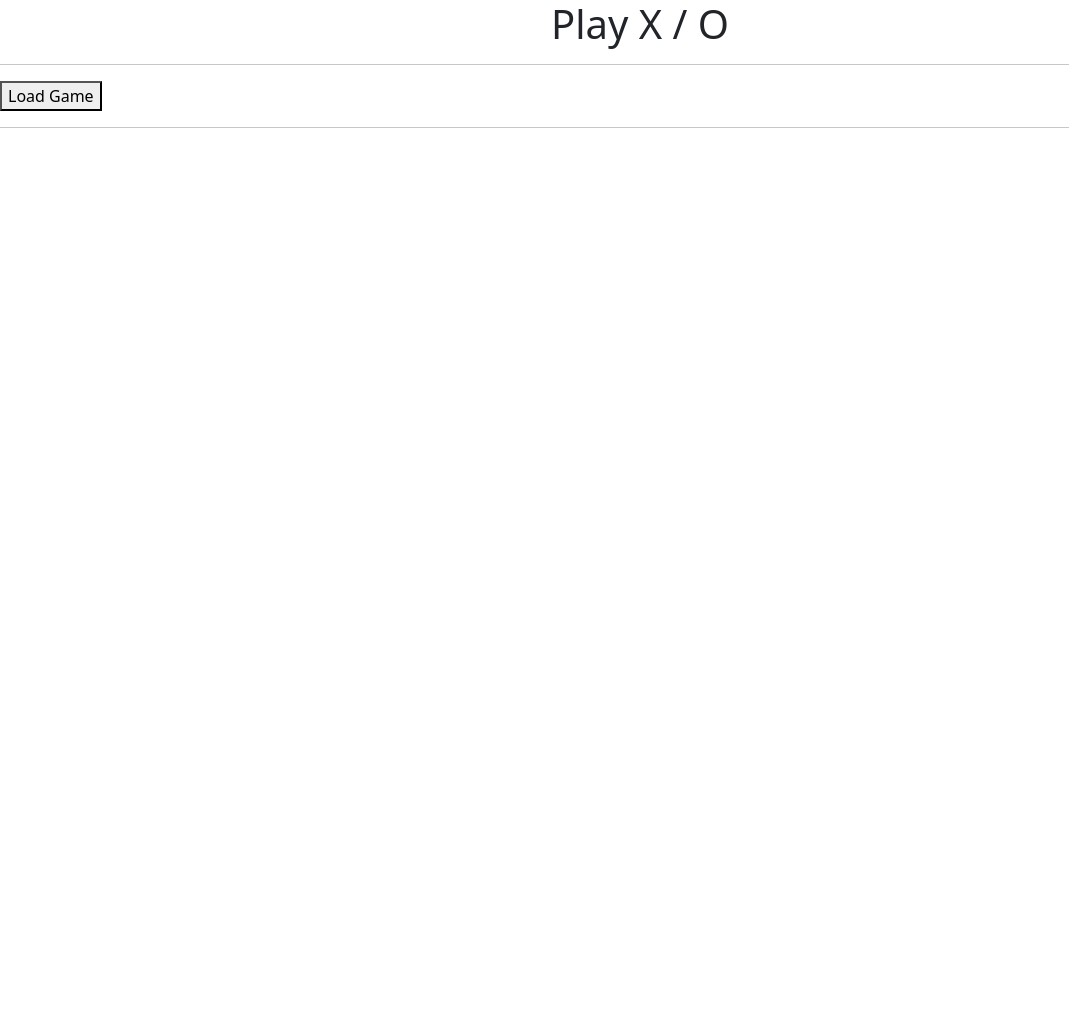
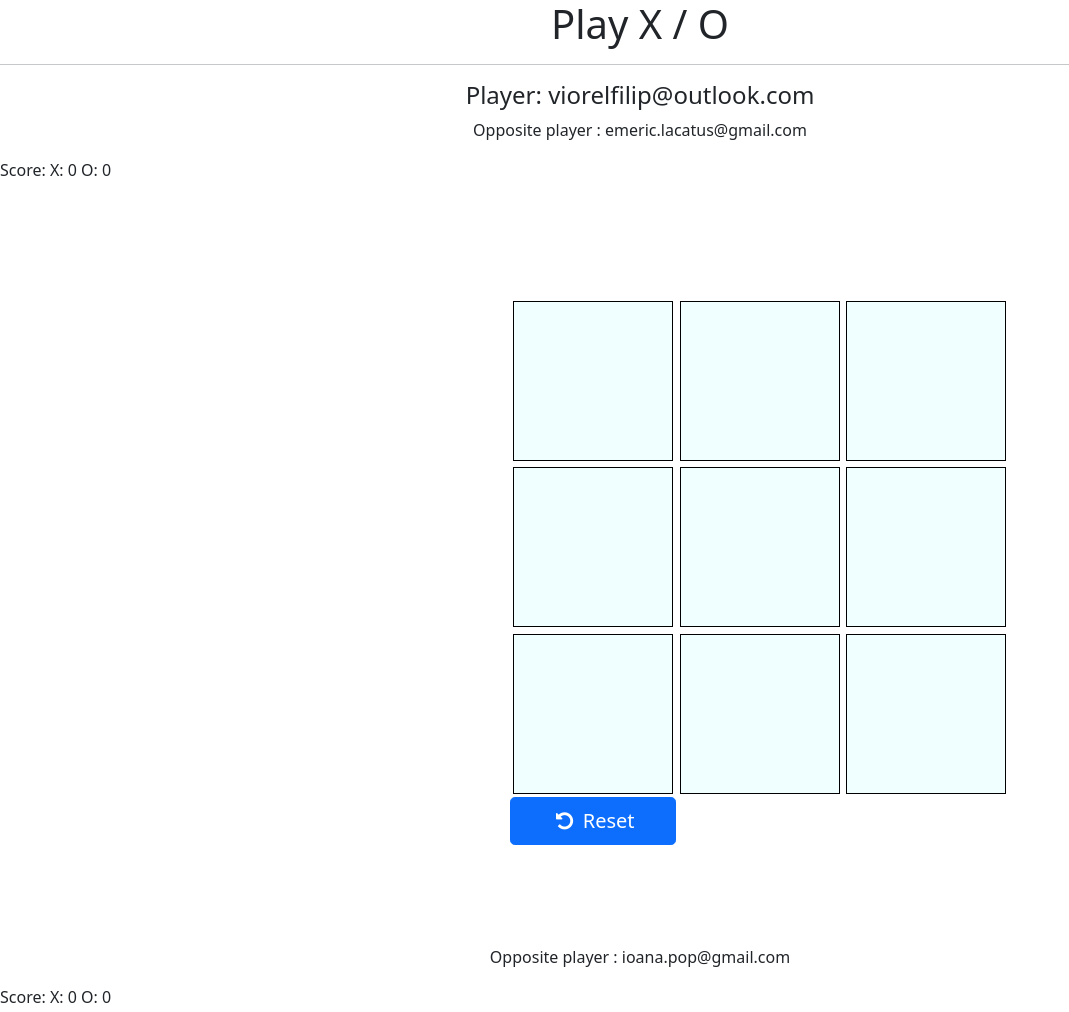
Before and after one commit to viorelfilip/xzero, a plain HTML site: page index.html in a window 1280 px wide. Shown: the top 1012 px of the page, without its empty margins (0-1069 px from the left). Before the commit the page ends 800 px from the top, so only its background shows below. Drawn offline with nearby package versions, Linux system fonts and the light colour scheme.

Commit message:
autoload games

```diff
--- a/index.html
+++ b/index.html
@@ -5,8 +5,11 @@
     <meta charset="UTF-8">
     <meta http-equiv="X-UA-Compatible" content="IE=edge">
     <meta name="viewport" content="width=device-width, initial-scale=1.0">
-    <link rel="stylesheet" href="https://cdn.jsdelivr.net/npm/bootstrap@5.1.3/dist/css/bootstrap.min.css" integrity="sha384-1BmE4kWBq78iYhFldvKuhfTAU6auU8tT94WrHftjDbrCEXSU1oBoqyl2QvZ6jIW3" crossorigin="anonymous">
-    <link rel="stylesheet" href="https://cdnjs.cloudflare.com/ajax/libs/font-awesome/4.7.0/css/font-awesome.min.css" integrity="sha512-SfTiTlX6kk+qitfevl/7LibUOeJWlt9rbyDn92a1DqWOw9vWG2MFoays0sgObmWazO5BQPiFucnnEAjpAB+/Sw==" crossorigin="anonymous" referrerpolicy="no-referrer" />
+    <link rel="stylesheet" href="https://cdn.jsdelivr.net/npm/bootstrap@5.1.3/dist/css/bootstrap.min.css"
+        integrity="sha384-1BmE4kWBq78iYhFldvKuhfTAU6auU8tT94WrHftjDbrCEXSU1oBoqyl2QvZ6jIW3" crossorigin="anonymous">
+    <link rel="stylesheet" href="https://cdnjs.cloudflare.com/ajax/libs/font-awesome/4.7.0/css/font-awesome.min.css"
+        integrity="sha512-SfTiTlX6kk+qitfevl/7LibUOeJWlt9rbyDn92a1DqWOw9vWG2MFoays0sgObmWazO5BQPiFucnnEAjpAB+/Sw=="
+        crossorigin="anonymous" referrerpolicy="no-referrer" />
     <link rel="stylesheet" href="site.css">
     <title>Document</title>
 </head>
@@ -16,27 +19,18 @@
         <h1 class="gameTitle" style="text-align:center">Play X / O</h1>
         <hr>
         <h4 class="loggedUser"></h4>
-
-        <p>
-            <button id="loadData" onclick="showData()">Load Game</button>
-        </p>
         <div class="gameC" id="gameContainer">
             <h4 class="players"></h4>
-            <!-- <p id="score" style="display: none; text-align: center;">Score:
-                X:<span id="playerX">0 </span>
-                O:<span id="playerO">0 </span>
-            </p> -->
-            <!-- grid -->
         </div>
-
-
-        <!-- <div class="container"></div> -->
-        <hr>
-
         <script src="index.js"></script>
         <script src="test.js"></script>
     </section>
 
+    <script>
+        (function () {
+            showData();
+        })();
+    </script>
 </body>
 
 </html>
--- a/index.js
+++ b/index.js
@@ -51,8 +51,6 @@ let games = [ // doar jocurile utilizatorului conectat
 ];
 
 function showData() {
-    document.getElementById('loadData').style.display = "none";
-    //document.getElementById('score').style.display = "";
     showGames();
     showLoggedUser();
 }
@@ -149,6 +147,7 @@ function scoreGame(game) {
     document.getElementById('playerX').innerHTML = playerX;
     document.getElementById('playerO').innerHTML = playerO;
 }
+
 function getGames() {
     fetch('api/query.php?query=games-by-user&id=1')
         .then(response => response.json())
```
